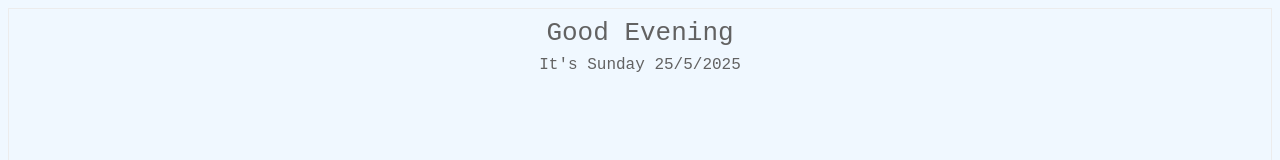
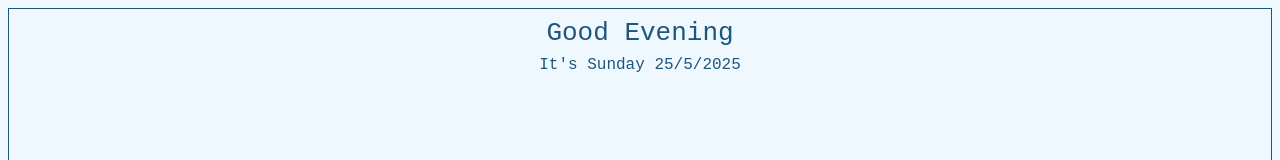
Before and after one commit to Gilgemesh42/Notion, a plain HTML site: page index.html in a window 1280 px wide. Shown: the top 160 px of the page. Drawn offline with Linux system fonts and the light colour scheme.

Commit message:
Update index.html

```diff
--- a/index.html
+++ b/index.html
@@ -5,9 +5,9 @@
 #lbl {
     font-family: monospace;
     font-size: xx-large;
-    color: #626262;
+    color: #1f567c;
     padding: 5px;
-    border: 1px solid #ececec;
+    border: 1px solid #1f567c;
     text-align: center;
     line-height: 1.5;
     height:85%
```
